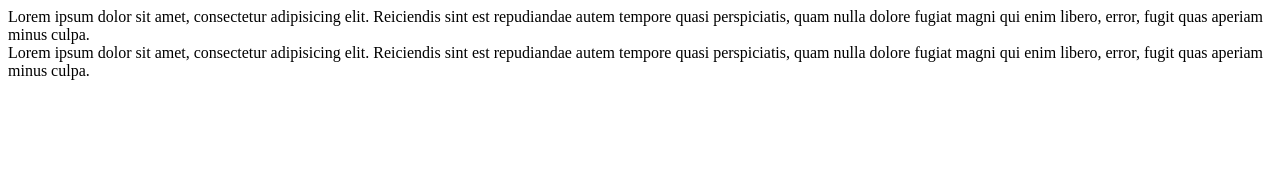
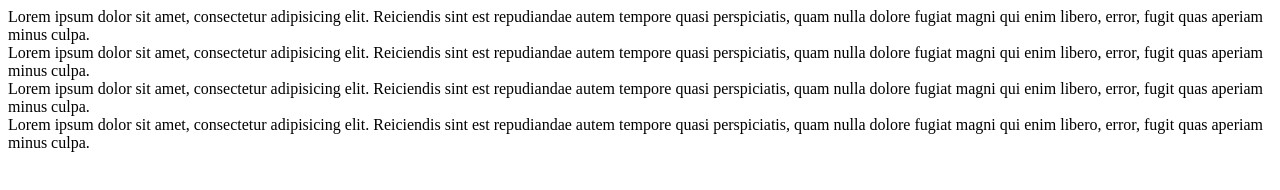
Before and after one commit to TarandeepSingh2jan/test, a plain HTML site: page index.html in a window 1280 px wide. Drawn offline with Linux system fonts and the light colour scheme.

Commit message:
add 2 divs

```diff
--- a/index.html
+++ b/index.html
@@ -8,6 +8,8 @@
 <body>
     <div>Lorem ipsum dolor sit amet, consectetur adipisicing elit. Reiciendis sint est repudiandae autem tempore quasi perspiciatis, quam nulla dolore fugiat magni qui enim libero, error, fugit quas aperiam minus culpa.</div>
     <div>Lorem ipsum dolor sit amet, consectetur adipisicing elit. Reiciendis sint est repudiandae autem tempore quasi perspiciatis, quam nulla dolore fugiat magni qui enim libero, error, fugit quas aperiam minus culpa.</div>
+    <div>Lorem ipsum dolor sit amet, consectetur adipisicing elit. Reiciendis sint est repudiandae autem tempore quasi perspiciatis, quam nulla dolore fugiat magni qui enim libero, error, fugit quas aperiam minus culpa.</div>
+    <div>Lorem ipsum dolor sit amet, consectetur adipisicing elit. Reiciendis sint est repudiandae autem tempore quasi perspiciatis, quam nulla dolore fugiat magni qui enim libero, error, fugit quas aperiam minus culpa.</div>
 
 </body>
 </html>
```
